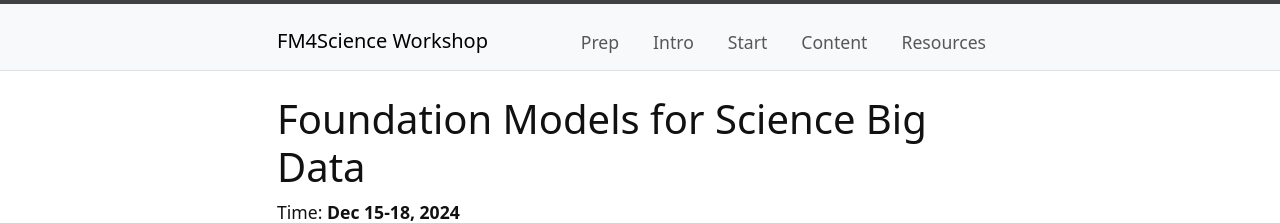
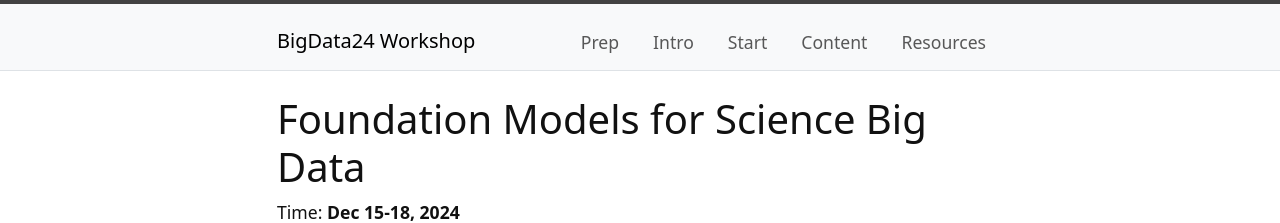
Before and after one commit to xuanwang91/fm4science-workshop, a Jekyll site: the page built from index.md, in a window 1280 px wide and 900 px high. Shown: the top 223 px of the window. Built offline with Jekyll 4.4.1, drawn with Linux system fonts in a browser that asks for light colours; some of the changed text lies outside the part shown.

Commit message:
Update _config.yml

```diff
--- a/_config.yml
+++ b/_config.yml
@@ -10,7 +10,7 @@
 # SITE SETTINGS
 #
 # title appears in the header
-title: FM4Science Workshop
+title: BigData24 Workshop
 # title-icon appears in the header to give some pizazz (leave blank for none)
 # choose from Bootstrap Icons in _includes/bootstrap-icons
 # find names on https://icons.getbootstrap.com/
```
